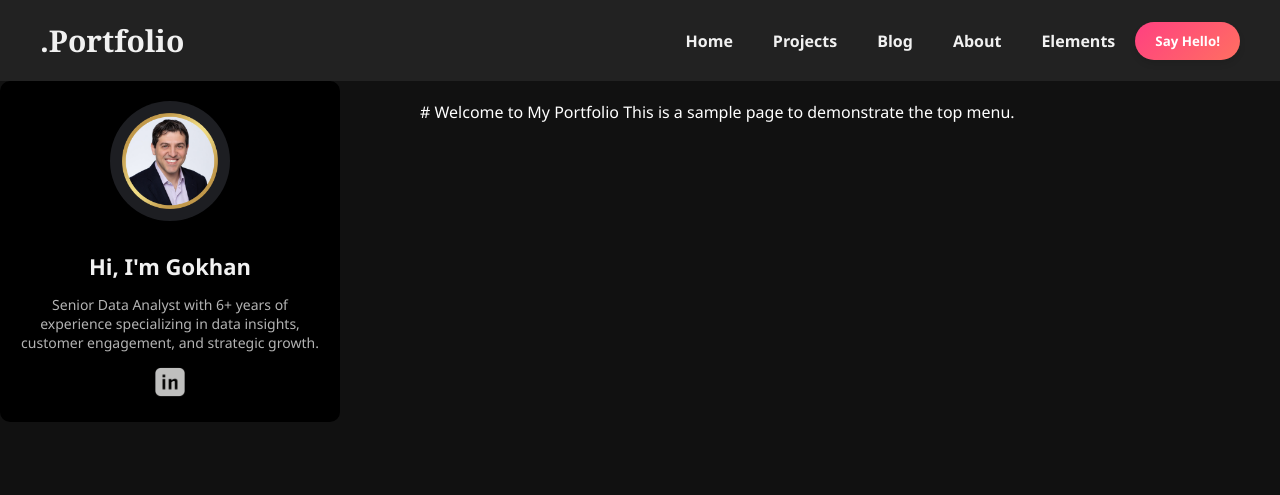
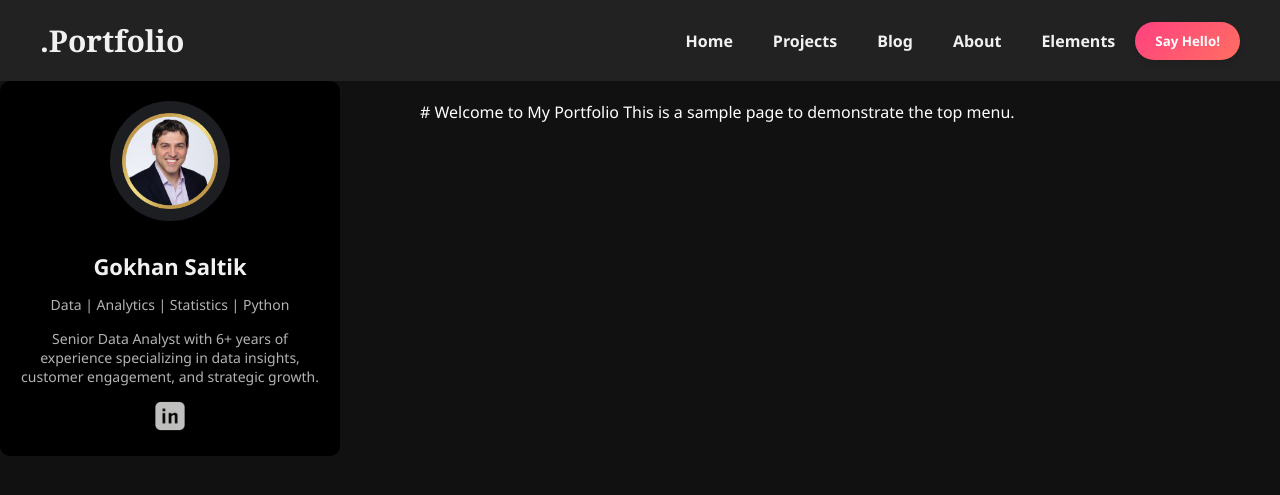
Before and after one commit to saltikg/portfolio, a Jekyll site: the page built from index.html, in a window 1280 px wide. Shown: the top 495 px of the page. Built offline with Jekyll 4.4.1, drawn with Linux system fonts in a browser that asks for light colours.

Commit message:
Update default.html

```diff
--- a/_layouts/default.html
+++ b/_layouts/default.html
@@ -33,14 +33,14 @@
         <aside class="profile-section">
             <img src="{{ "/assets/img/profile.png" | relative_url }}" alt="Profile Picture" class="profile-pic">
             <div class="profile-info">
-                <h2>Hi, I'm Gokhan</h2>
+                <h2 class="profile-title">Gokhan Saltik</h2>
+                <p class="profile-subtitle">Data | Analytics | Statistics | Python</p>
                 <p>Senior Data Analyst with 6+ years of experience specializing in data insights, customer engagement, and strategic growth.</p>
                 <div class="social-links">
                     <a href="https://www.linkedin.com/in/your-linkedin" target="_blank">
-                    <img src="{{ "/assets/img/linkedin-icon.png" | relative_url }}" alt="LinkedIn" class="social-icon">
+                        <img src="{{ "/assets/img/linkedin-icon.png" | relative_url }}" alt="LinkedIn">
                     </a>
                 </div>
-
             </div>
         </aside>
 
```
